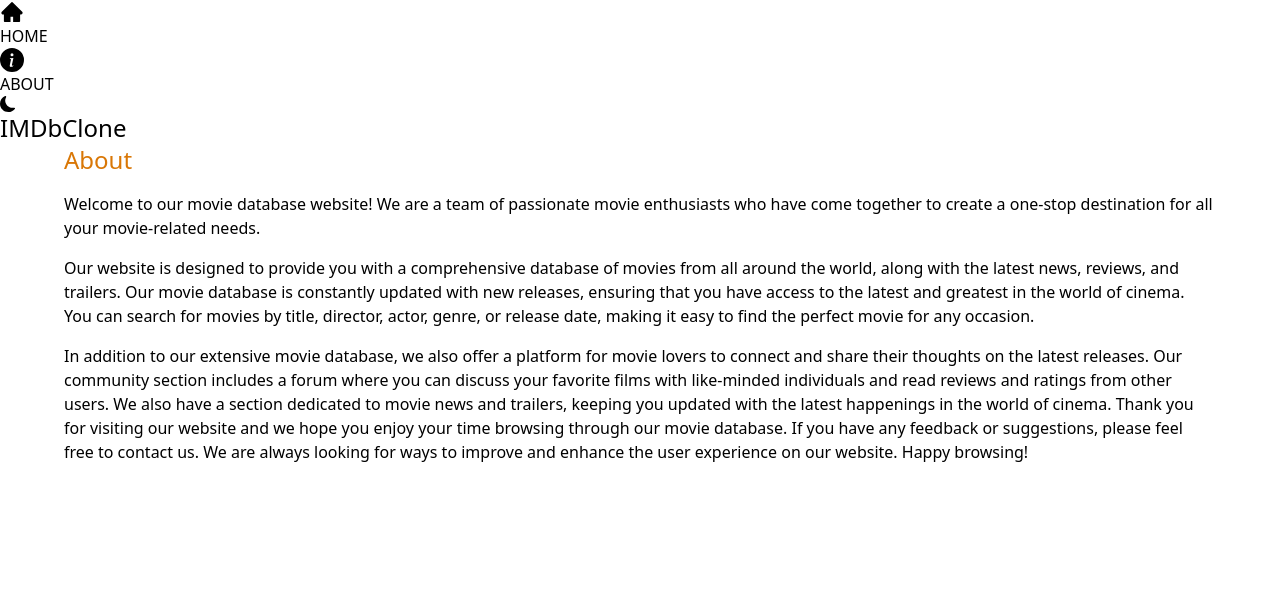
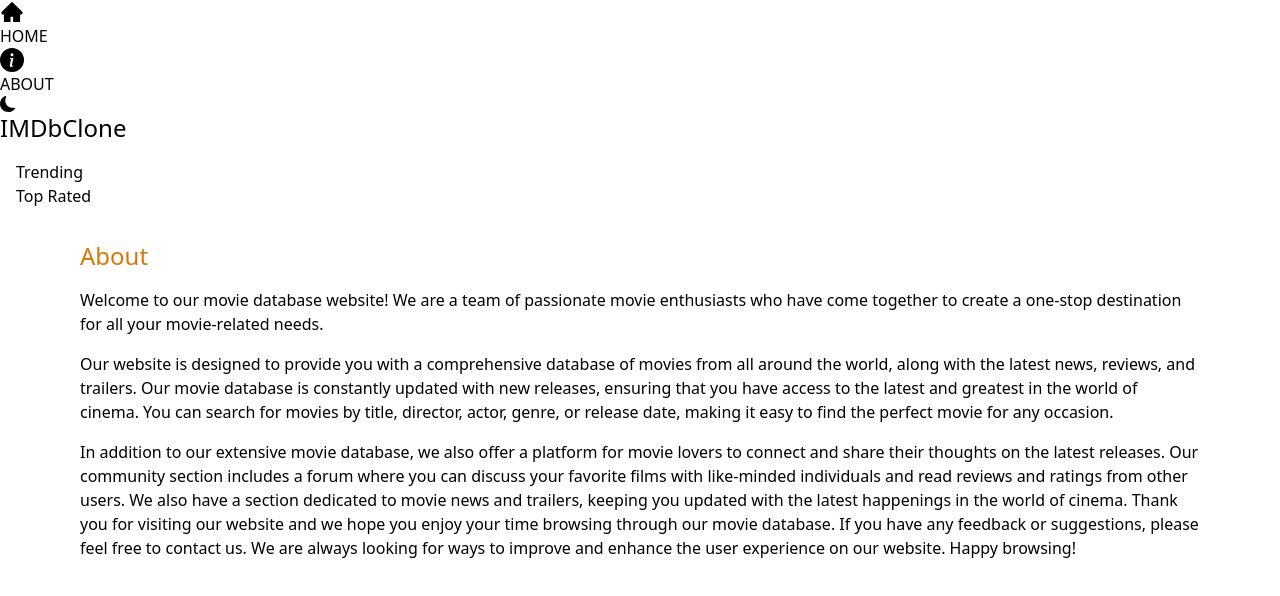
Before and after one commit to tushar4891/IMDb, a Next.js app: page /about in a window 1280 px wide. Shown: the top 596 px of the page. Built offline with nearby package versions, Linux system fonts and the light colour scheme.

Commit message:
Created the navbar component

```diff
--- /dev/null
+++ b/src/Components/Navbar.jsx
@@ -0,0 +1,15 @@
+import NavbarItem from "./NavbarItem";
+
+function Navbar() {
+  return (
+    <div
+      className="flex justify-center dark:bg-gray-600 bg-amber-100
+      lg:text-lg p-4 "
+    >
+      <NavbarItem title="Trending" param="fetchTrending" />
+      <NavbarItem title="Top Rated" param="fetchTopRated" />
+    </div>
+  );
+}
+
+export default Navbar;
--- /dev/null
+++ b/src/Components/NavbarItem.jsx
@@ -0,0 +1,27 @@
+"use client";
+import Link from "next/link";
+import { useSearchParams } from "next/navigation";
+
+function NavbarItem({ title, param }) {
+  const searchParams = useSearchParams();
+  const genre = searchParams.get("genre");
+  console.log("GENRE ", genre);
+  console.log("PARAM ", param);
+  return (
+    <div>
+      <Link
+        className={`m-4 hover:text-amber-600
+      font-semibold p-2 ${
+        genre &&
+        genre === param &&
+        "underline underline-offset-8 decoration-4 decoration-amber-500 rounded-lg"
+      }`}
+        href={`/?genre=${param}`}
+      >
+        {title}
+      </Link>
+    </div>
+  );
+}
+
+export default NavbarItem;
--- a/src/app/about/page.jsx
+++ b/src/app/about/page.jsx
@@ -2,7 +2,7 @@
 
 function About() {
   return (
-    <div className="max-w-6xl mx-auto space-y-4">
+    <div className="max-w-6xl mx-auto space-y-4 p-4">
       <h1 className="text-2xl font-medium text-amber-600">About</h1>
       <p>
         Welcome to our movie database website! We are a team of passionate movie
--- a/src/app/layout.js
+++ b/src/app/layout.js
@@ -2,6 +2,7 @@
 import "./globals.css";
 import Header from "../Components/Header";
 import Providers from "./Providers";
+import Navbar from "../Components/Navbar";
 
 const inter = Inter({ subsets: ["latin"] });
 
@@ -16,6 +17,7 @@
       <body>
         <Providers>
           <Header />
+          <Navbar />
           {children}
         </Providers>
       </body>
```
